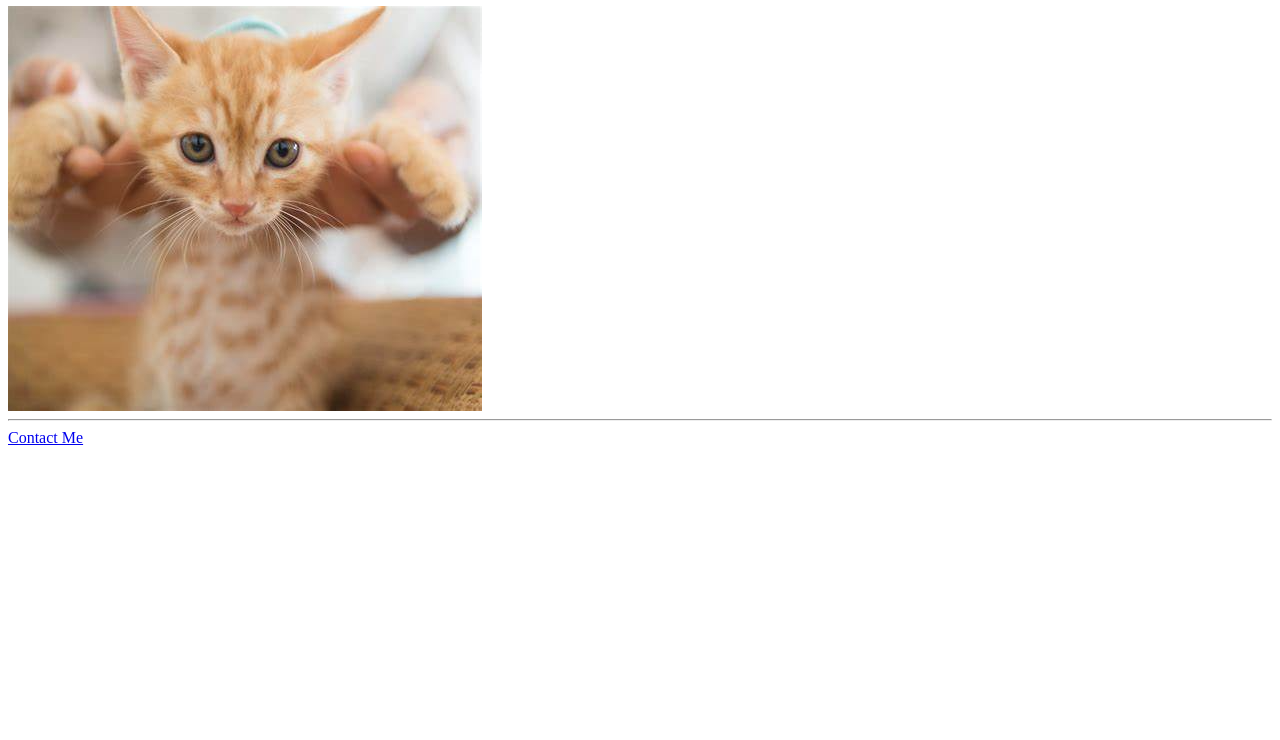
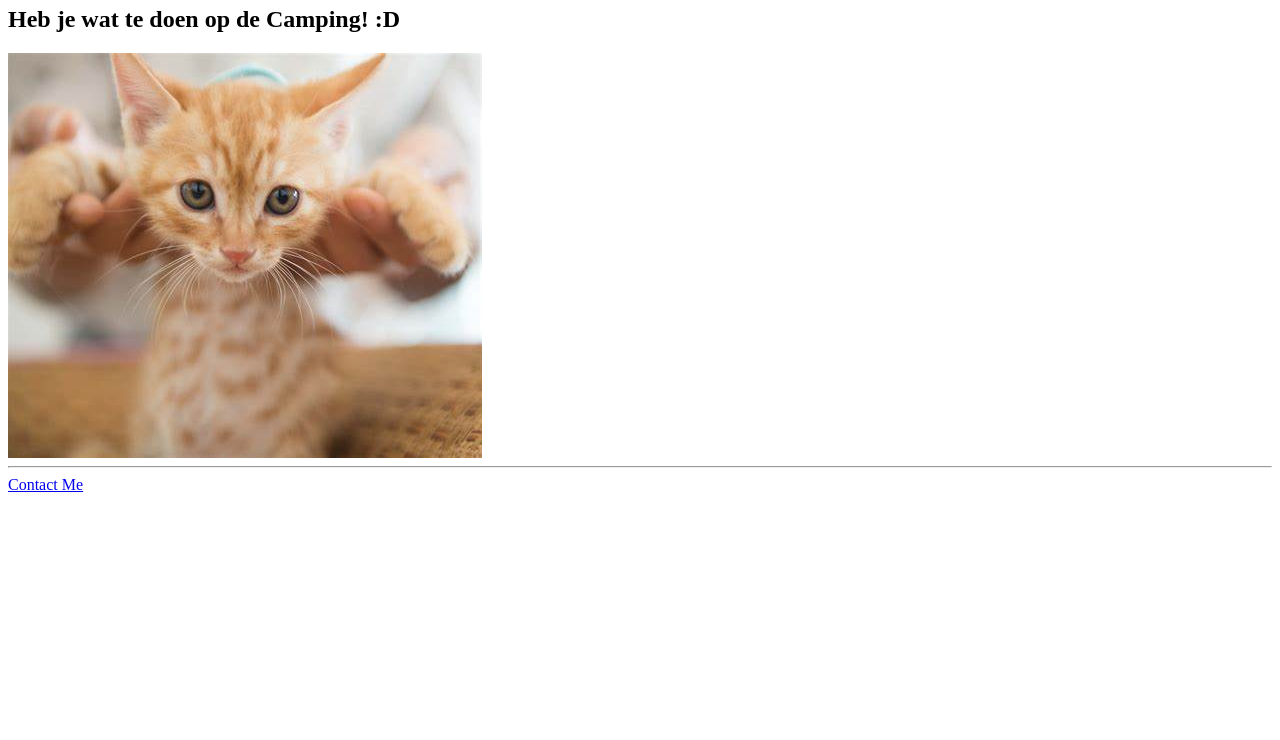
Before and after one commit to jdewolf1986/webdesign-tutorial, a plain HTML site: page index.html in a window 1280 px wide. Shown: the part 60-800 px from the top of the page. Drawn offline with Linux system fonts and the light colour scheme.

Commit message:
Update index.html

```diff
--- a/index.html
+++ b/index.html
@@ -1,4 +1,5 @@
 <h1>Welcome to My Website!</h1>
+<h2>Heb je wat te doen op de Camping! :D </h2>
 <!-- Add an image of yourself that links to the about page -->
 <a href="./public/about.html"><img src="./assets/images/cat.png" alt="cat" /></a>
 
```
